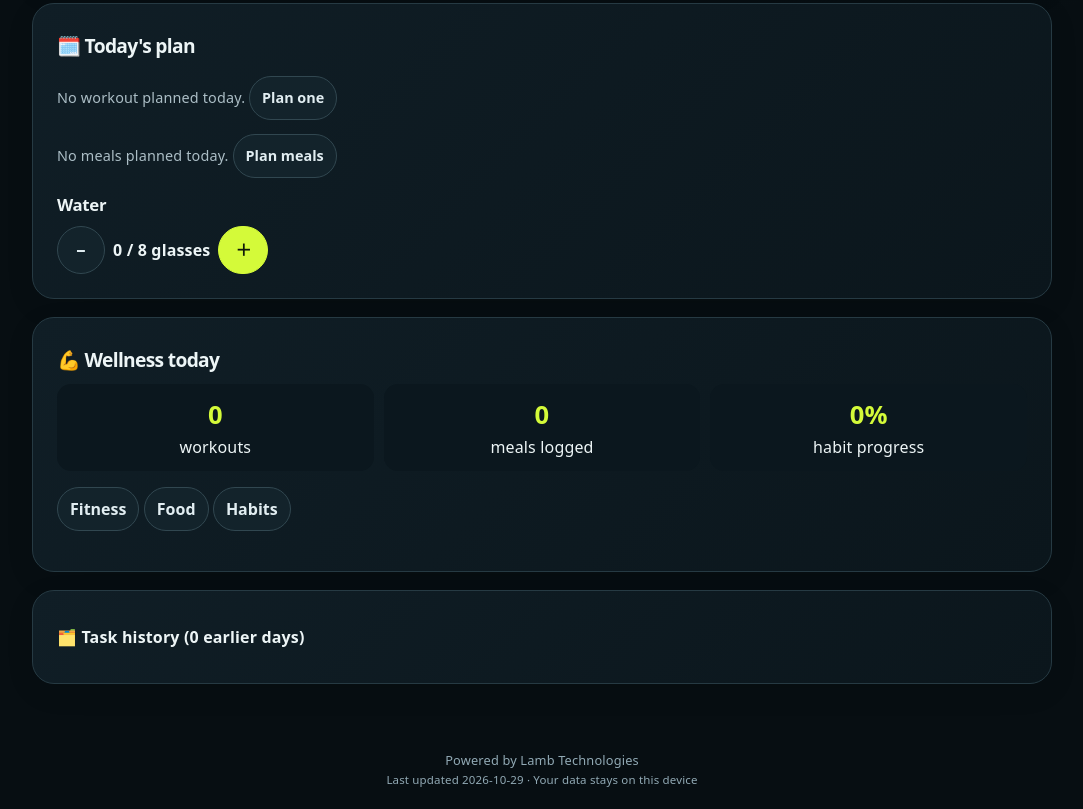
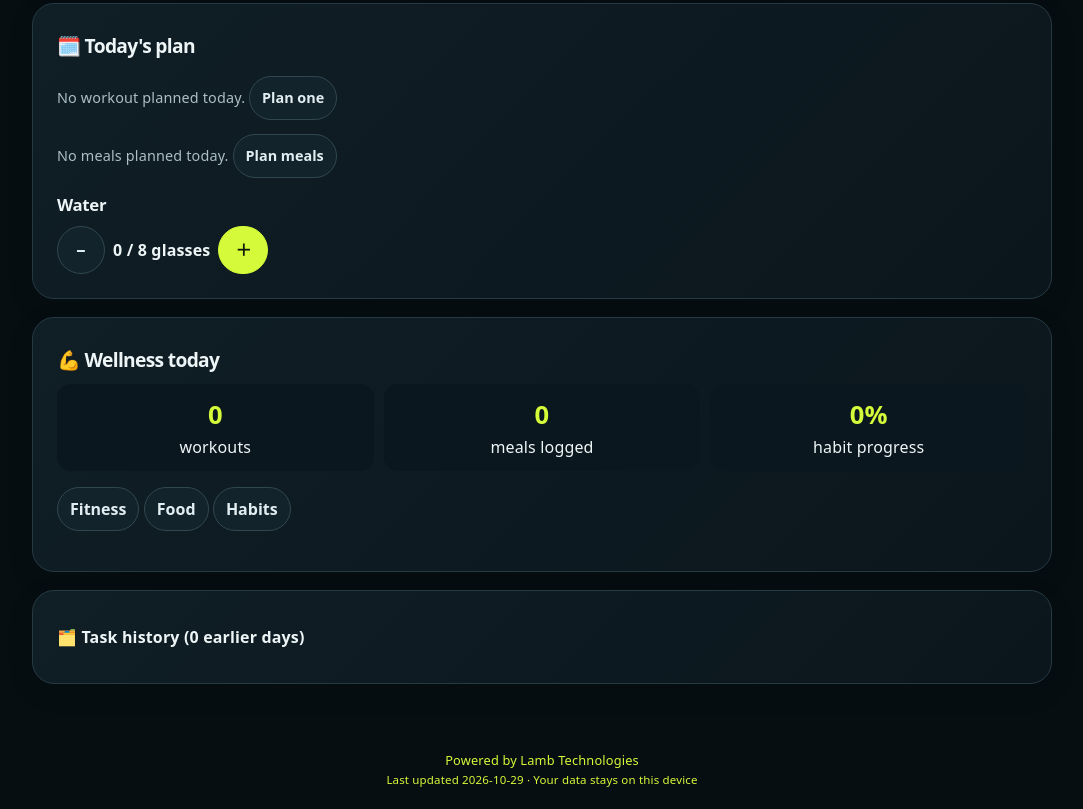
Before and after one commit to Linus2121/lifebalance, a plain HTML site: page index.html in a window 1280 px wide. Shown: the part 1253-2062 px from the top of the page, without its empty margins (98-1181 px from the left). Drawn offline with Linux system fonts and the light colour scheme.

Commit message:
Match footer text to lime action button colour

```diff
--- a/styles.css
+++ b/styles.css
@@ -184,3 +184,6 @@ footer{font-size:.8rem;color:#91a9b4}footer .small{font-size:.72rem}
 
 /* Respect the device's reduced-motion preference. */
 @media(prefers-reduced-motion:reduce){.logo{animation:none}}
+
+/* Footer matches the lime action buttons. */
+footer,footer .small{color:var(--brand)}
```
